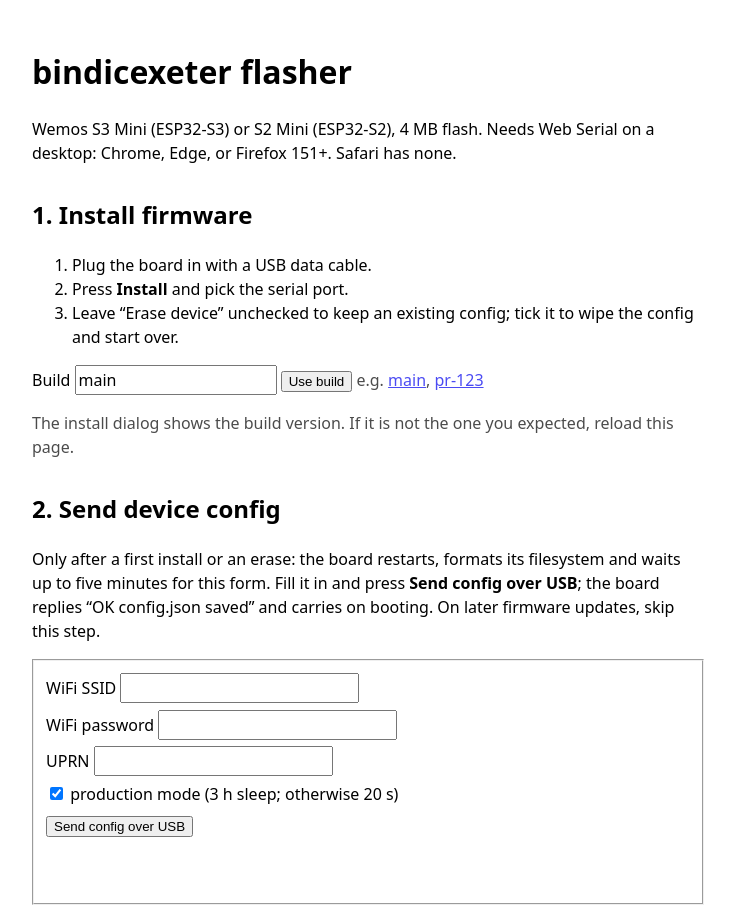
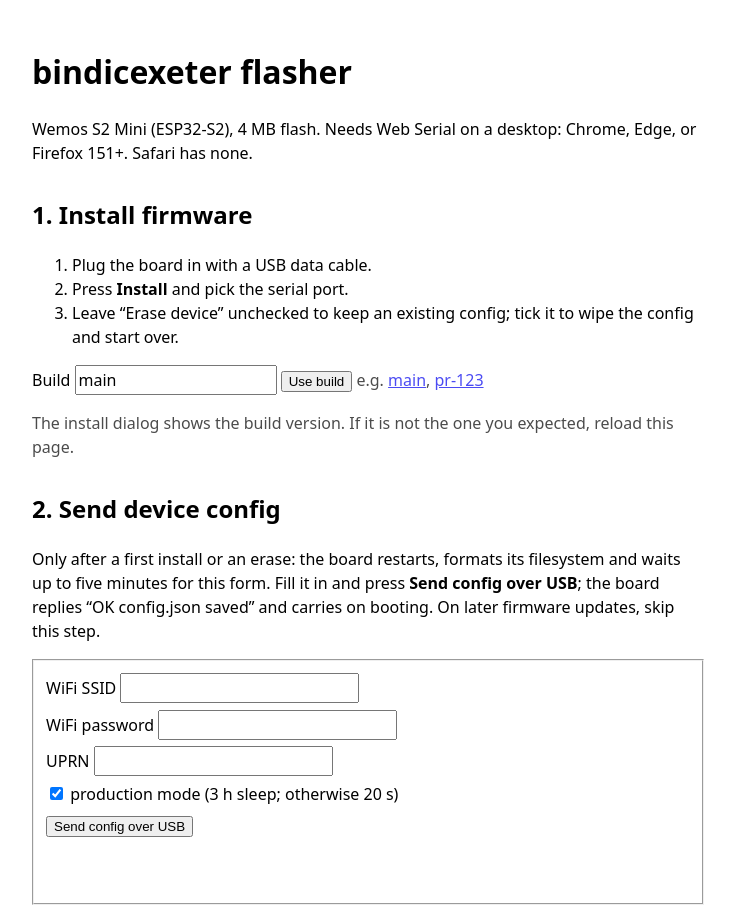
Before and after one commit to robberwick/bindicexeter, a plain HTML site: page index.html in a window 1280 px wide. Shown: the top 908 px of the page, without its empty margins (272-1007 px from the left). Drawn offline with Linux system fonts and the light colour scheme.

Commit message:
main @ 5130bf6

```diff
--- a/index.html
+++ b/index.html
@@ -19,7 +19,7 @@
 </head>
 <body>
 <h1>bindicexeter flasher</h1>
-<p>Wemos S3 Mini (ESP32-S3) or S2 Mini (ESP32-S2), 4&nbsp;MB flash. Needs Web Serial on a desktop: Chrome, Edge, or Firefox 151+. Safari has none.</p>
+<p>Wemos S2 Mini (ESP32-S2), 4&nbsp;MB flash. Needs Web Serial on a desktop: Chrome, Edge, or Firefox 151+. Safari has none.</p>
 <p id="support" class="muted" hidden>
   <strong>This browser exposes no Web Serial, so it cannot flash or monitor the board.</strong>
   Firefox 151+ has it; if it is missing here, check <code>about:config</code> &rarr; <code>dom.webserial.enabled</code>
```
Also changed, not shown: main/manifest.json, 1 other file.
